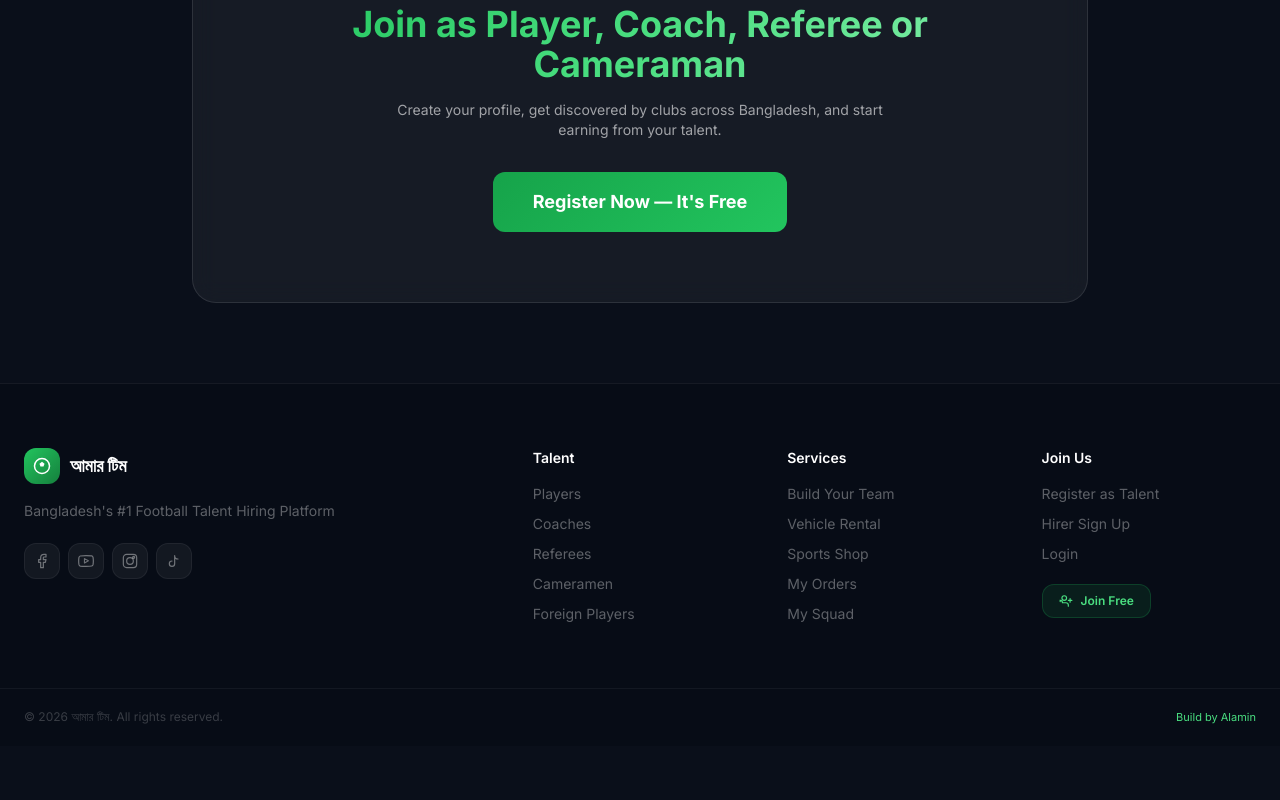
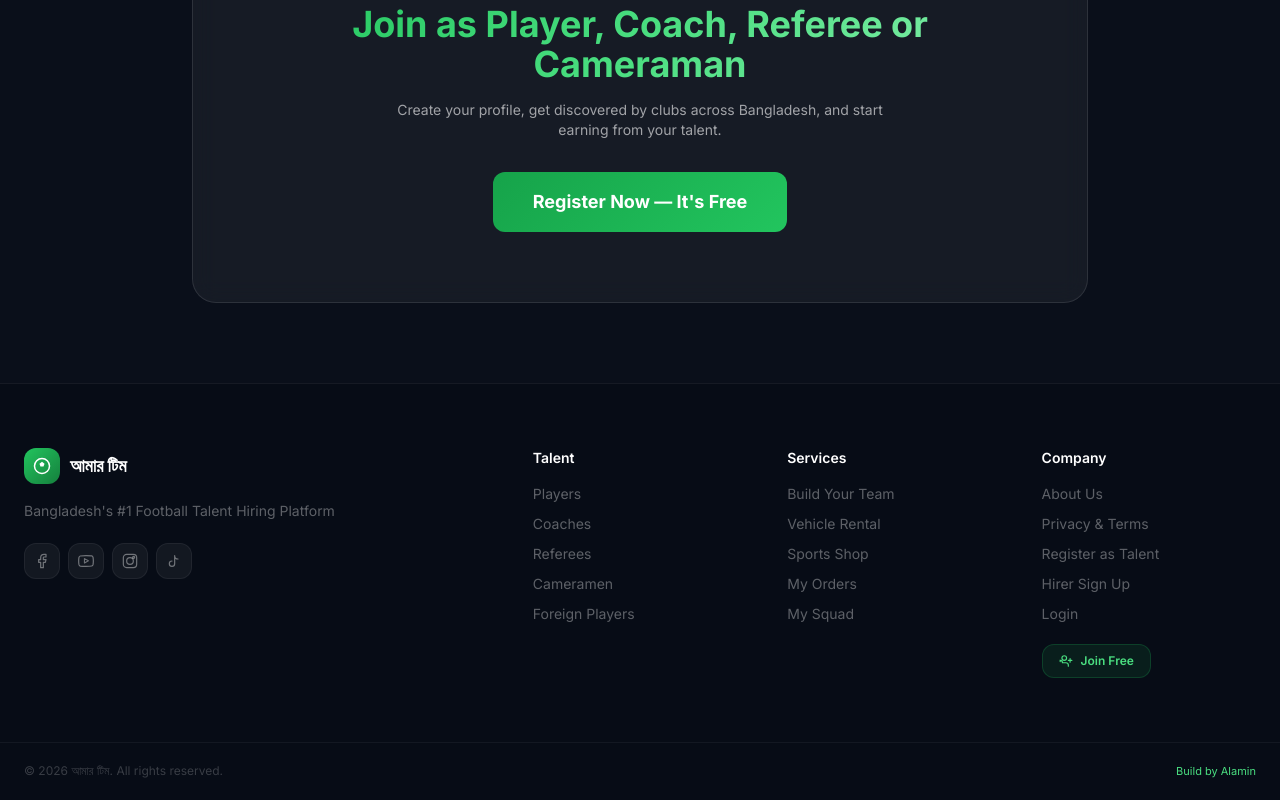
Before and after one commit to NyAlamin/amarteam-frontend, a Next.js app: page / in a window 1280 px wide. Shown: the part 3155-3955 px from the top of the page. Before the commit the page ends 3901 px from the top, so only its background shows below. Built offline with nearby package versions, Linux system fonts and the light colour scheme; no server answers.

Commit message:
add about us and policy pages, update footerr

```diff
--- a/components/layout/footer.tsx
+++ b/components/layout/footer.tsx
@@ -73,10 +73,12 @@ export default function Footer() {
             </div>
           </div>
 
-          {/* ─── Join ─── */}
+          {/* ─── Company ─── */}
 <div>
-            <h4 className="text-white font-semibold text-sm mb-4">Join Us</h4>
+  <h4 className="text-white font-semibold text-sm mb-4">Company</h4>
   <div className="space-y-2.5">
+    <FooterLink href="/about" label="About Us" />
+    <FooterLink href="/policy" label="Privacy & Terms" />
     <FooterLink href="/auth/register-player" label="Register as Talent" />
     <FooterLink href="/auth/register" label="Hirer Sign Up" />
     <FooterLink href="/auth/login" label="Login" />
```
Lines whose indentation alone changed are shown as unchanged.
